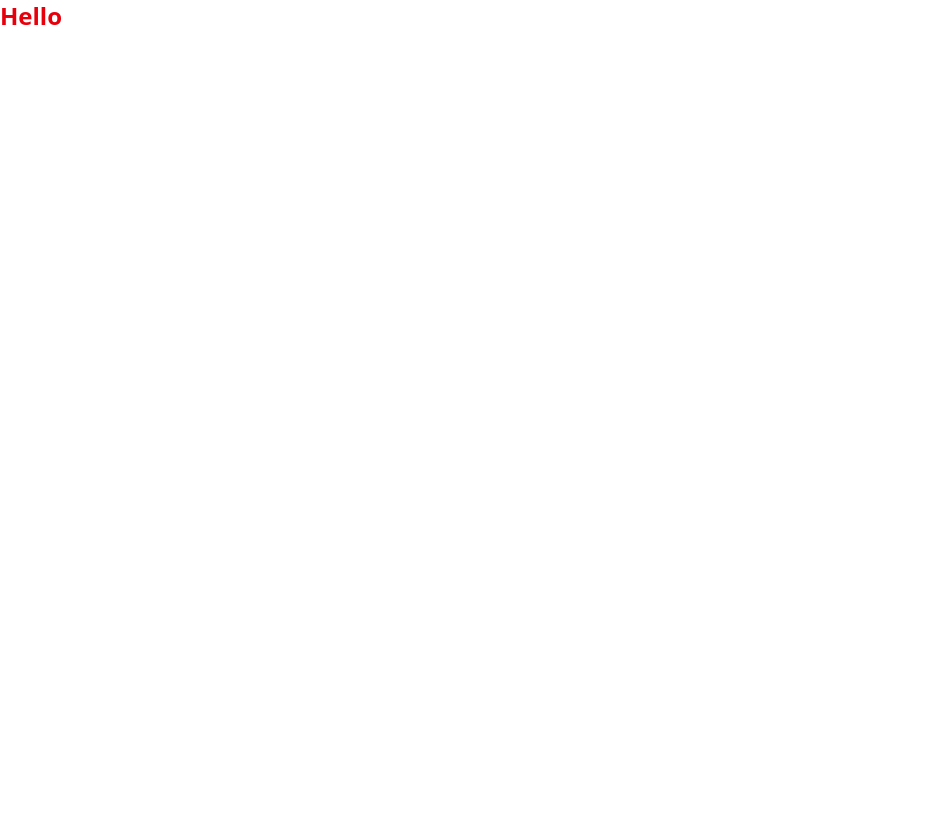
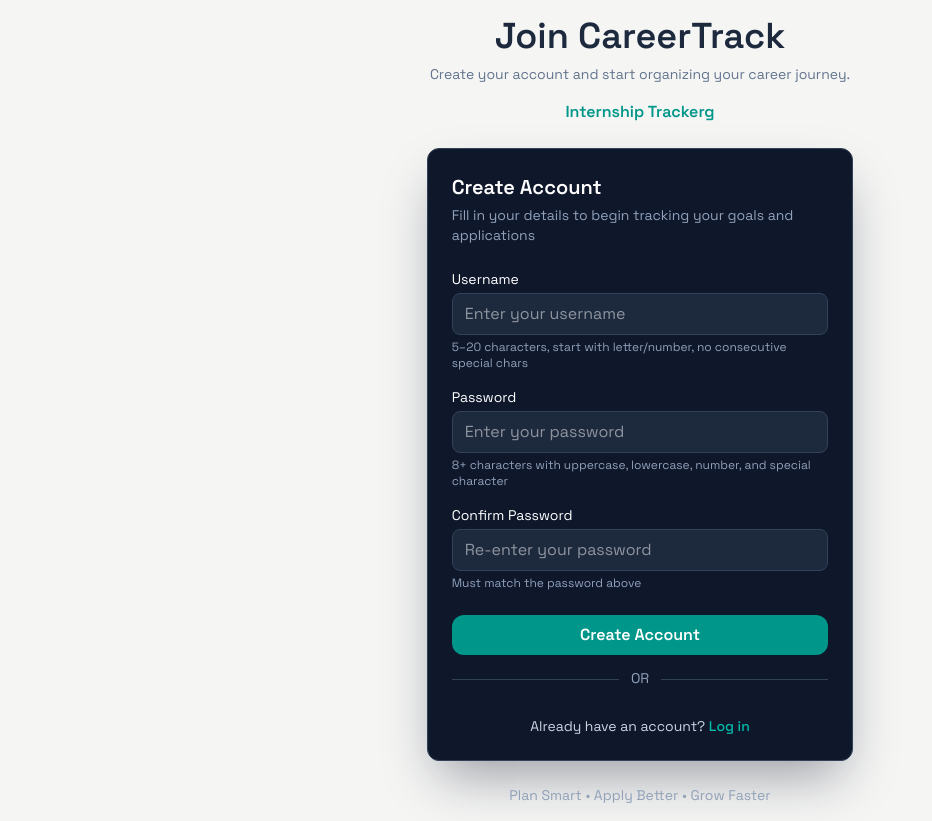
Before and after one commit to hafsa2002-bot/CareerTrackerFrontend, a React (Vite) app: page /signup in a window 1280 px wide. Shown: the whole page, without its empty margins (0-932 px from the left). Before the commit the page ends 800 px from the top, so only its background shows below. Built offline with nearby package versions, Linux system fonts and the light colour scheme.

Commit message:
login page, partie front-end

```diff
--- a/package.json
+++ b/package.json
@@ -11,6 +11,7 @@
   },
   "dependencies": {
     "@tailwindcss/vite": "^4.1.18",
+    "lucide-react": "^0.575.0",
     "react": "^19.2.0",
     "react-dom": "^19.2.0",
     "react-router-dom": "^7.13.0",
--- a/src/App.jsx
+++ b/src/App.jsx
@@ -1,11 +1,16 @@
-
+import { BrowserRouter, Routes, Route, Router } from 'react-router-dom'
+import HomePage from './pages/HomePage'
+import SignUp from './pages/SignUp'
 
 function App() {
 
   return (
-    <>
-      <p className="text-2xl font-semibold text-red-600">Hello</p>
-    </>
+    <BrowserRouter>
+      <Routes>
+        <Route path="/" element={<HomePage/>} />
+        <Route path="/signup" element={<SignUp/>}/>
+      </Routes>
+    </BrowserRouter>
   )
 }
 
--- a/src/index.css
+++ b/src/index.css
@@ -1 +1,9 @@
+@import url('https://fonts.googleapis.com/css2?family=Space+Grotesk:wght@300..700&display=swap');
 @import "tailwindcss";
+
+@theme{
+  /* fontFamily: {
+    'sans': ['Space Grotesk', 'sans-serif'],
+  }, */
+  --font-sans: 'Space Grotesk', sans-serif;
+}
--- /dev/null
+++ b/src/pages/HomePage.jsx
@@ -0,0 +1,11 @@
+import React from 'react'
+
+function HomePage() {
+  return (
+    <div>
+       home
+    </div>
+  )
+}
+
+export default HomePage
--- /dev/null
+++ b/src/pages/Login.jsx
@@ -0,0 +1,11 @@
+import React from 'react'
+
+function Login() {
+  return (
+    <div>
+
+    </div>
+  )
+}
+
+export default Login
--- /dev/null
+++ b/src/pages/SignUp.jsx
@@ -0,0 +1,102 @@
+import React from 'react'
+import { Link } from 'react-router-dom'
+
+function SignUp() {
+  return (
+    <div className='flex justify-center items-center w-full  bg-stone-100'>
+        <div className='flex flex-col justify-center items-center text-white rounded-2xl w-1/3 py-4 '>
+
+            <h3 className='font-semibold text-4xl mb-2 text-slate-800'>Join CareerTrack</h3>
+            <p className='text-slate-500 text-sm mb-4 text-center '>
+                Create your account and start organizing your career journey.
+            </p>
+
+            <h4 className='text-teal-600 font-space-grotesk font-semibold mb-6'>
+                Internship Trackerg
+            </h4>
+
+            <div className='bg-slate-900 w-full p-6 rounded-xl shadow-2xl border border-slate-700 shadow-slate-900/40'>
+                <div className='mb-6'>
+                    <h2 className='text-xl font-semibold mb-1'>Create Account</h2>
+                    <p className='text-slate-400 text-sm'>
+                        Fill in your details to begin tracking your goals and applications
+                    </p>
+                </div>
+
+                {/* i have to fix the username validation */}
+                <label htmlFor='username' className='block text-sm mb-1'>Username</label>
+                <input
+                    type='text'
+                    id='username'
+                    name='username'
+                    placeholder='Enter your username'
+                    minLength={5}
+                    maxLength={20}
+                    required
+                    className='w-full mb-1 px-3 py-2 rounded-lg bg-slate-800 border border-slate-700 focus:outline-none focus:ring-2 focus:ring-teal-600'
+                />
+                <p className='text-slate-400 text-xs mb-4'>
+                    5–20 characters, start with letter/number, no consecutive special chars
+                </p>
+
+                {/* i have to fix the password validation */}
+                <label htmlFor='password' className='block text-sm mb-1'>Password</label>
+                <input
+                    type='password'
+                    id='password'
+                    name='password'
+                    placeholder='Enter your password'
+                    minLength={8}
+                    required
+                    className='w-full mb-1 px-3 py-2 rounded-lg bg-slate-800 border border-slate-700 focus:outline-none focus:ring-2 focus:ring-teal-600'
+                />
+                <p className='text-slate-400 text-xs mb-4'>
+                    8+ characters with uppercase, lowercase, number, and special character
+                </p>
+
+                {/* password confirmation */}
+                <label htmlFor='confirmPassword' className='block text-sm mb-1'>Confirm Password</label>
+                <input
+                    type='password'
+                    id='confirmPassword'
+                    name='confirmPassword'
+                    placeholder='Re-enter your password'
+                    minLength={8}
+                    required
+                    className='w-full mb-1 px-3 py-2 rounded-lg bg-slate-800 border border-slate-700 focus:outline-none focus:ring-2 focus:ring-teal-600'
+                />
+                <p className='text-slate-400 text-xs mb-6'>
+                    Must match the password above
+                </p>
+
+                <button
+                    type='submit'
+                    className='w-full bg-teal-600 hover:bg-teal-500 transition-colors duration-200 py-2 rounded-xl font-semibold'
+                >
+                    Create Account
+                </button>
+
+                <div className='border-t border-slate-700 mt-6 flex justify-center relative'>
+                    <div className='bg-slate-900 relative -top-3 px-3 text-slate-400 text-sm'>
+                        OR
+                    </div>
+                </div>
+
+                <p className='text-center text-sm text-slate-300 mt-4'>
+                    Already have an account?{" "}
+                    <Link to='/login' className='text-teal-500 hover:text-teal-400 font-medium'>
+                        Log in
+                    </Link>
+                </p>
+
+            </div>
+
+            <div className='mt-6 text-slate-400 text-sm text-center'>
+                Plan Smart • Apply Better • Grow Faster
+            </div>
+        </div>
+    </div>
+  )
+}
+
+export default SignUp
```
Also changed, not shown: 1 other file (tests, documents, lock files or other folders).
